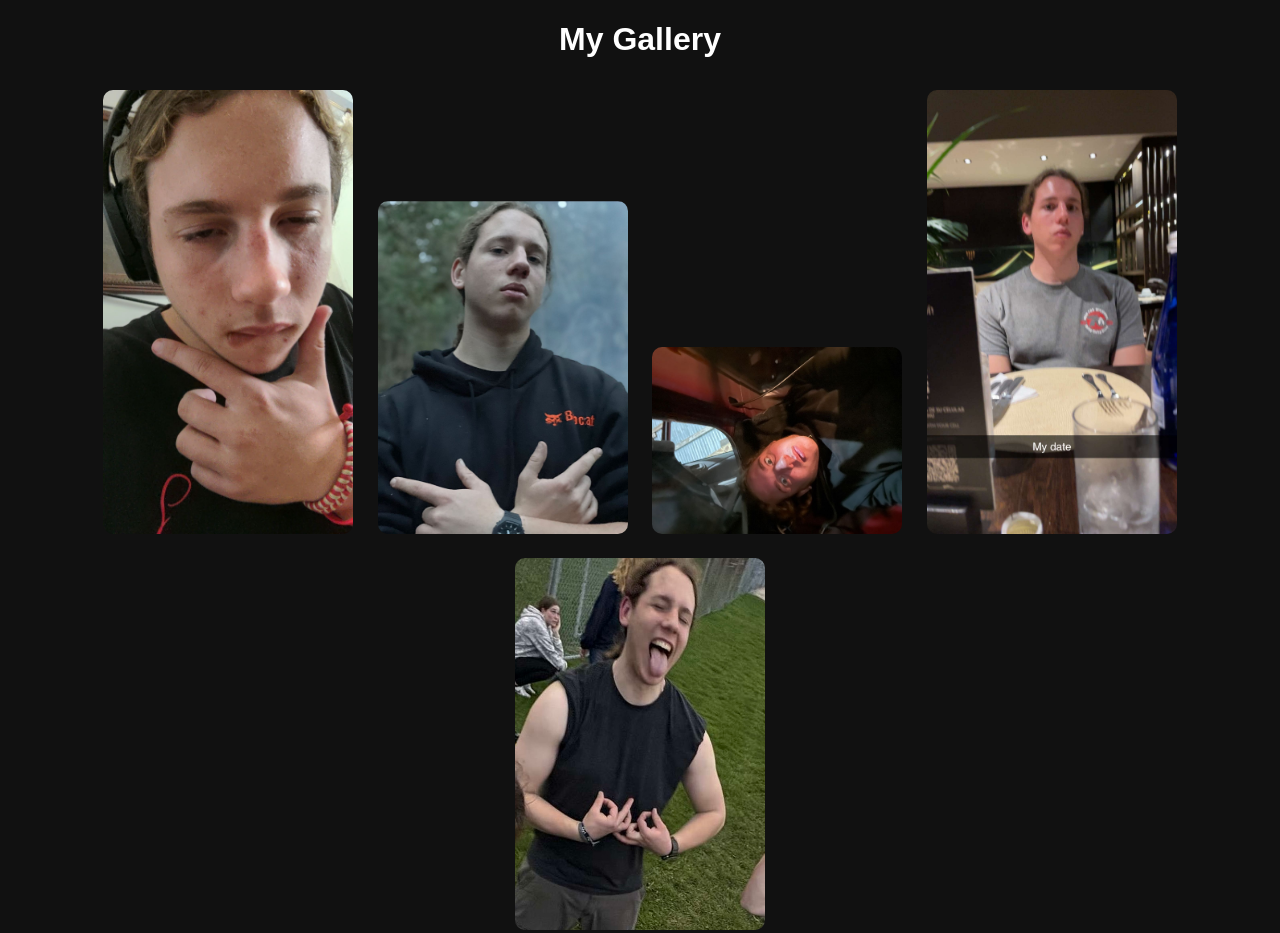
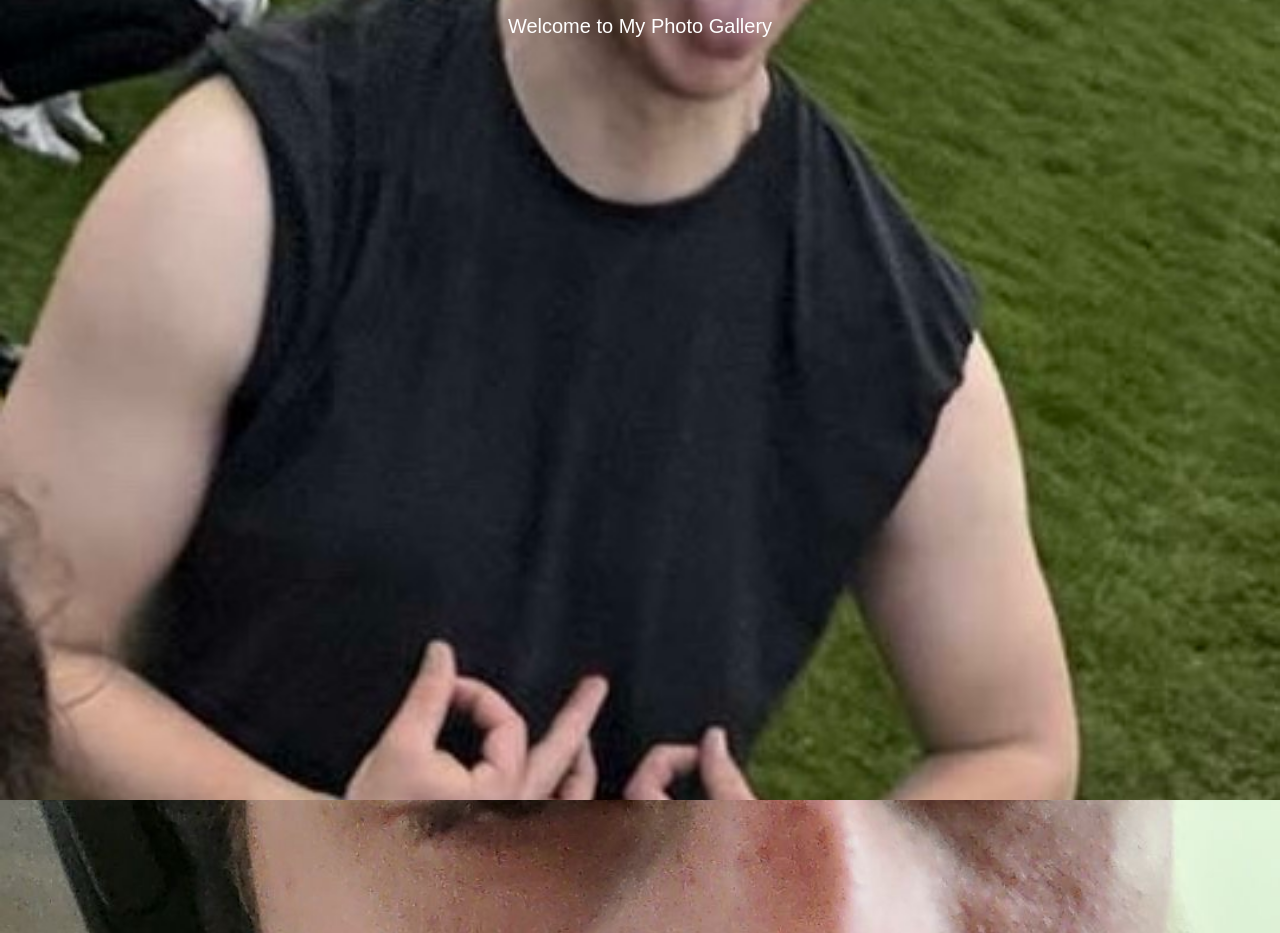
Before and after one commit to dannielhummel-design/Cumtown.github.io, a plain HTML site: page index.html in a window 1280 px wide. Shown: the top 933 px of the page. Drawn offline with Linux system fonts and the light colour scheme.

Commit message:
Update index.html

```diff
--- a/index.html
+++ b/index.html
@@ -1,18 +1,53 @@
 <!DOCTYPE html>
 <html>
 <head>
-  <title>Photo Gallery</title>
+  <meta name="viewport" content="width=device-width, initial-scale=1.0">
+  <title>Gallery</title>
+
   <style>
-    body { font-family: Arial; text-align: center; background: #111; color: white; }
-    img { width: 250px; margin: 10px; border-radius: 10px; }
+    html, body {
+      margin: 0;
+      padding: 0;
+      background: black;
+      scroll-snap-type: y mandatory;
+      overflow-y: scroll;
+      font-family: Arial;
+    }
+
+    header {
+      position: fixed;
+      top: 15px;
+      width: 100%;
+      text-align: center;
+      color: white;
+      font-size: 20px;
+      z-index: 10;
+      pointer-events: none;
+    }
+
+    .photo {
+      height: 100vh;
+      width: 100%;
+      scroll-snap-align: start;
+    }
+
+    .photo img {
+      width: 100%;
+      height: 100%;
+      object-fit: cover;
+    }
   </style>
 </head>
+
 <body>
-  <h1>My Gallery</h1>
-  <img src="IMG_0133.jpeg">
-  <img src="IMG_0132.jpeg">
-  <img src="IMG_0131.jpeg">
-  <img src="IMG_0130.jpeg">
-  <img src="IMG_0129.jpeg">
+
+  <header>Welcome to My Photo Gallery</header>
+
+  <div class="photo"><img src="IMG_0129.jpeg"></div>
+  <div class="photo"><img src="IMG_0133.jpeg"></div>
+  <div class="photo"><img src="IMG_0132.jpeg"></div>
+  <div class="photo"><img src="IMG_0131.jpeg"></div>
+  <div class="photo"><img src="IMG_0130.jpeg"></div>
+
 </body>
 </html>
```
